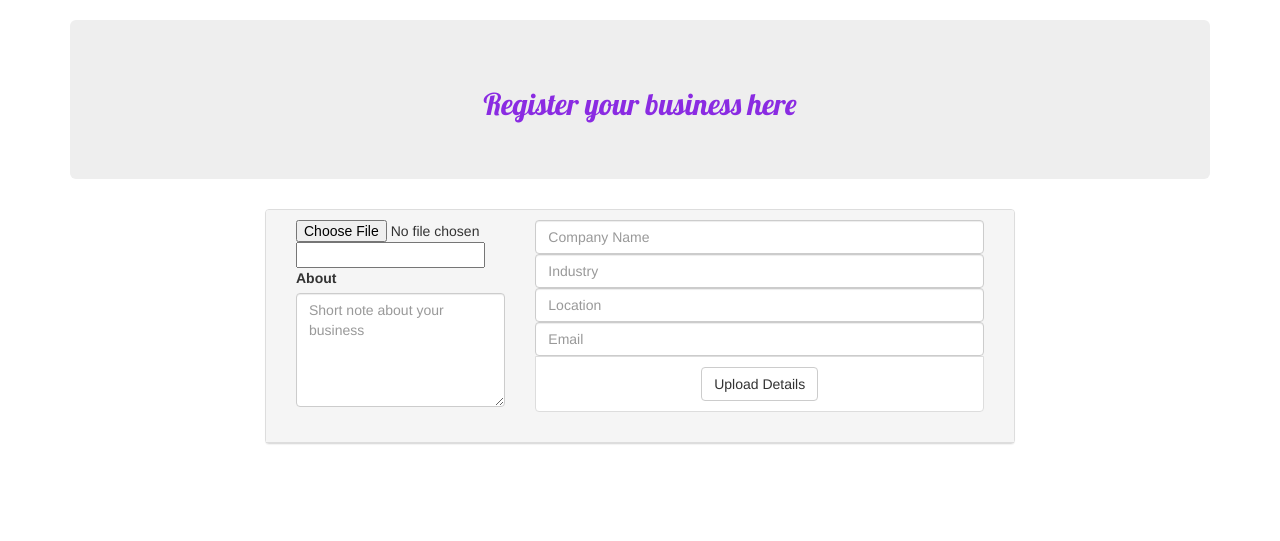
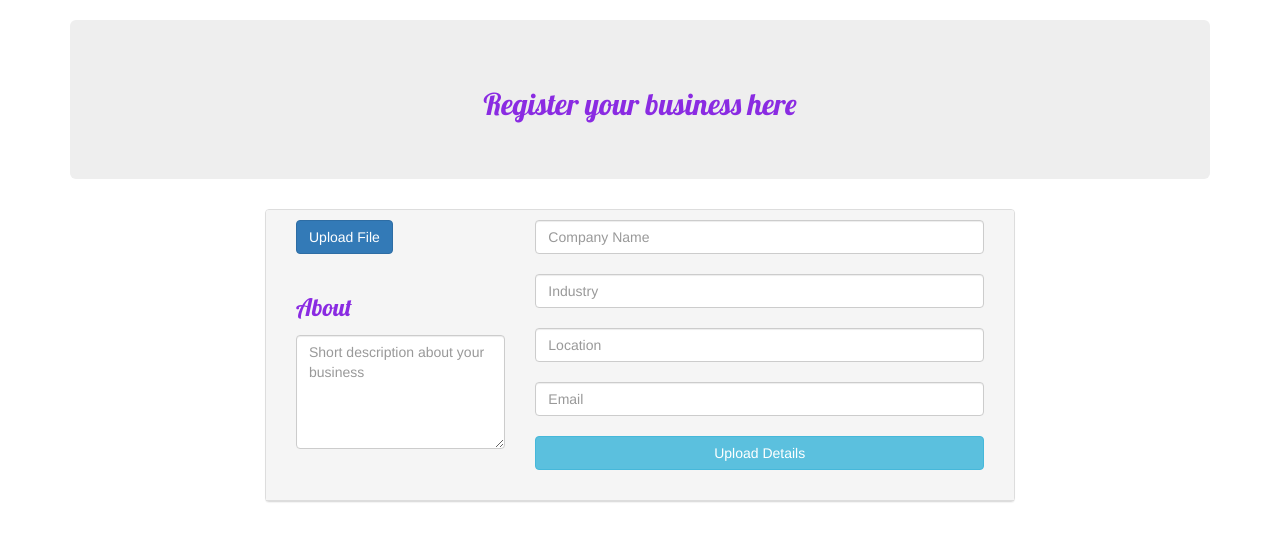
Before and after one commit to Ogollah/WeConnect, a Python web app: template UI/templates/register_business.html in a window 1280 px wide. Shown: the part 52-593 px from the top of the page. Run offline with Jinja, Linux system fonts and the light colour scheme; the template is opened without the code that fills it, so the values that code supplies are empty; some libraries are stand-ins or nearby versions.

Commit message:
Change color of the buttons

```diff
--- a/UI/css/main.css
+++ b/UI/css/main.css
@@ -40,3 +40,26 @@ ul {
 .list-group-item{
     text-align: center;
 }
+
+.file-upload {
+    position: relative;
+    display: inline-block;
+}
+
+.fileUpload {
+    position: relative;
+    overflow: hidden;
+    margin: 0 ;
+}
+
+.fileUpload input.upload {
+    position: absolute;
+    top: 0;
+    right: 0;
+    margin: 0;
+    padding: 0;
+    font-size: 20px;
+    cursor: pointer;
+    opacity: 0;
+    filter: alpha(opacity=0);
+}
--- a/UI/templates/login.html
+++ b/UI/templates/login.html
@@ -49,7 +49,7 @@
         </label>
     </div>
     <div>
-        <button type="submit" class="btn btn-basic btn-block">Sign In</button>
+        <button type="submit" class="btn btn-info btn-block">Sign In</button>
     </div>
   </form>
   <br>
--- a/UI/templates/register.html
+++ b/UI/templates/register.html
@@ -48,7 +48,7 @@
       <label for="pwd">Confirm password:</label>
       <input type="password" class="form-control" id="pwd" required>
     </div>
-    <button type="submit" class="btn btn-basic btn-block"><a href="login.html"></a>Sign Up</button>
+    <button type="submit" class="btn btn-info btn-block"><a href="login.html"></a>Sign Up</button>
   </form>
   <br>
   <p align="center"> Already registered?: Log in <a href="login.html">here</a></p>
--- a/UI/templates/register_business.html
+++ b/UI/templates/register_business.html
@@ -49,30 +49,38 @@
               <div class="col-lg-12">
                 <div class="col-xs-12 col-sm-4">
                   <figure>
-                    <input type="file" name="img" accept="image/*">
-                    <input type="Upload">
-                    <label>About</label>
+                  <div class="fileUpload btn btn-primary">
+                    <span>Upload File</span>
+                    <input type="file" class="upload" />
+                  </div>
+                    </figure>
+                    <div><br>
+                    <label> <h3>About</h3></label>
                     <textarea class="form-control" name="abut" id="about" rows="5"
-                      placeholder="Short note about your business"></textarea>
-                  </figure>
+                      placeholder="Short description about your business"></textarea>
+                    </div>
                 </div>
                 <div class="col-xs-12 col-sm-8">
                   <ul class="list-group">
                     <li>
                       <input class="form-control " id="cname" type="text" placeholder="Company Name" required="required">
                     </li>
+                    <br>
                     <li>
                       <input class="form-control " id="industry" type="text" placeholder="Industry" required="required">
                     </li>
-                    <li class="">
+                    <br>
+                    <li>
                       <input class="form-control " id="Location" type="text" placeholder="Location" required="required">
                     </li>
+                    <br>
                     <li>
                       <input class="form-control " id="email" type="email" placeholder="Email" required="required">
                     </li>
-                    <li align="right" class="list-group-item">
-                      <button type="submit" class="btn btn-default">Upload Details</button>
-                    </li>
+                    <br>
+
+                      <button type="submit" class="btn btn-info btn-block">Upload Details</button>
+
 
                   </ul>
                 </div>
```
